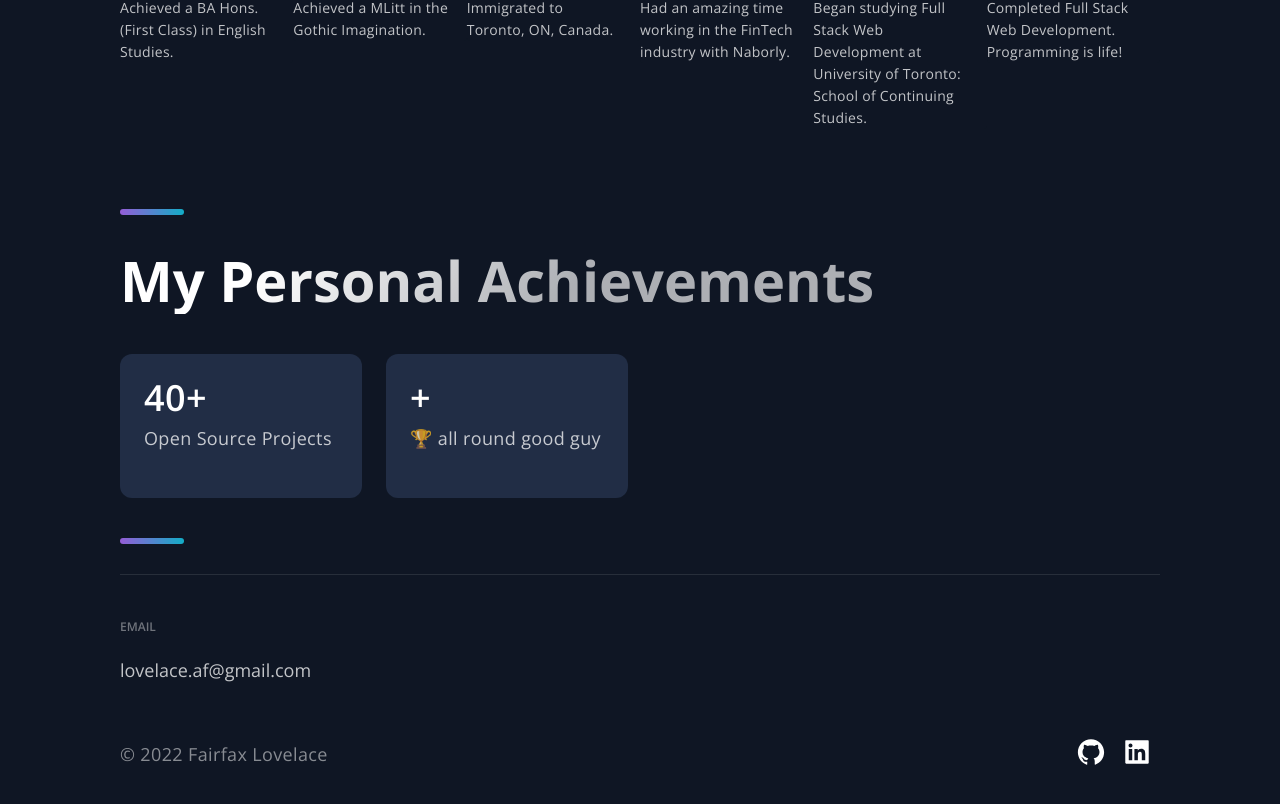
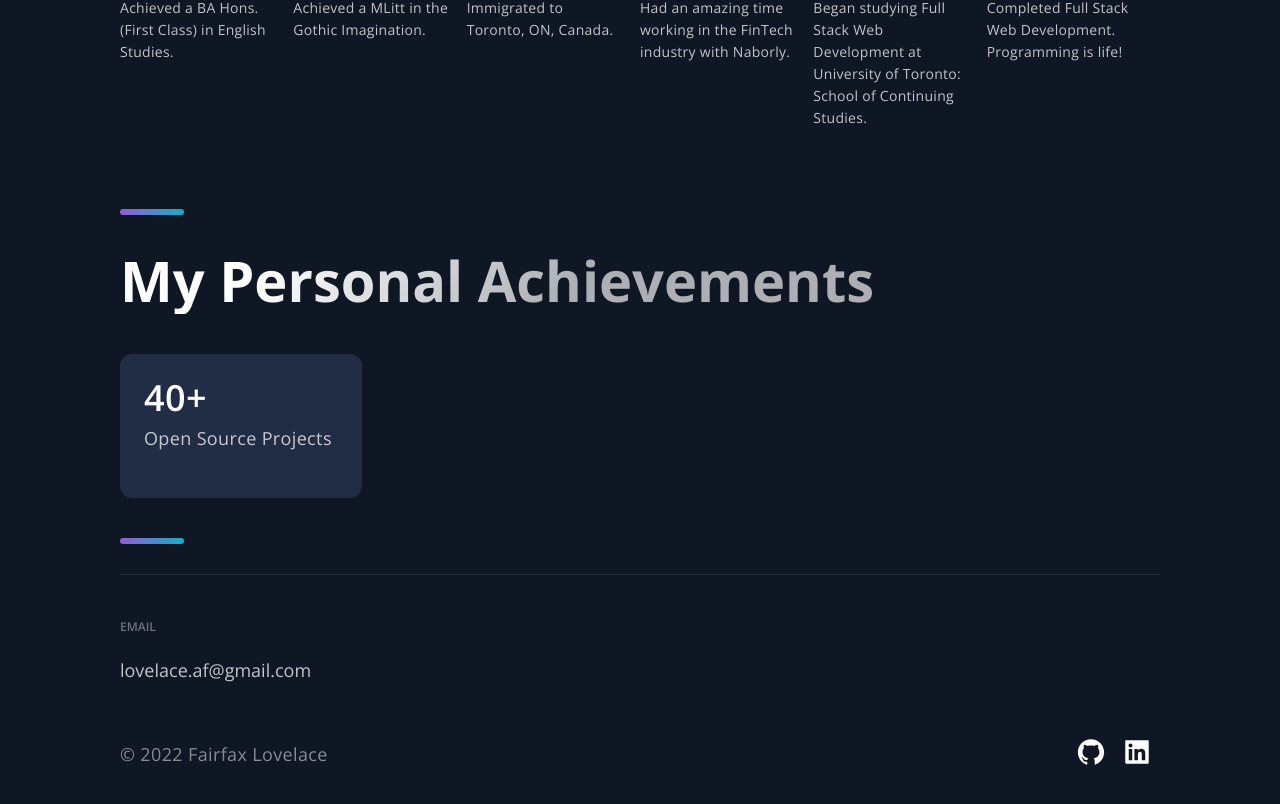
Before and after one commit to flovelace/developer-portfolio, a Next.js app: page / in a window 1280 px wide. Shown: the part 3457-4261 px from the top of the page. Built offline with nearby package versions, Linux system fonts and the light colour scheme.

Commit message:
updated accomplishments

```diff
--- a/src/components/Acomplishments/Acomplishments.js
+++ b/src/components/Acomplishments/Acomplishments.js
@@ -4,8 +4,8 @@ import { Section, SectionDivider, SectionTitle } from '../../styles/GlobalCompon
 import { Box, Boxes, BoxNum, BoxText } from './AcomplishmentsStyles';
 
 const data = [
-  { number: 40, text: 'Open Source Projects' },
-  { number: [], text: '🏆 all round good guy' }
+  { number: 40, text: 'Open Source Projects' }
+
 ];
 
 const Acomplishments = () => (
@@ -14,7 +14,7 @@ const Acomplishments = () => (
     <Boxes>
       {data.map((card, index) => (
         <Box key={index}>
-          <BoxNum>{`${card.number.toLocaleString('en-IN')}+`}</BoxNum>
+          <BoxNum>{`${card.number.toLocaleString('en-GB')}+`}</BoxNum>
           <BoxText>{card.text}</BoxText>
         </Box>
       ))}
```
Also changed, not shown: 1 other file (tests, documents, lock files or other folders).
